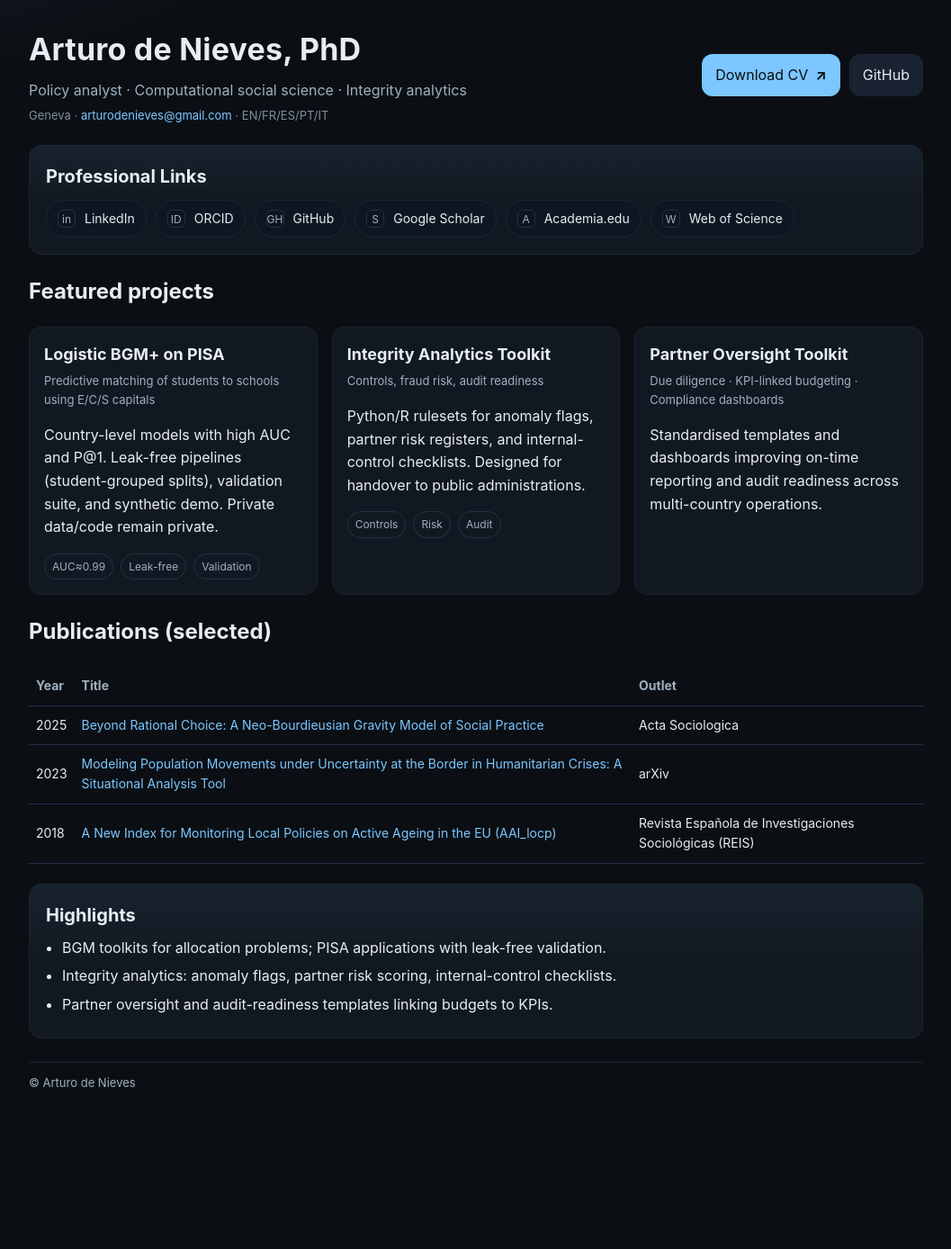
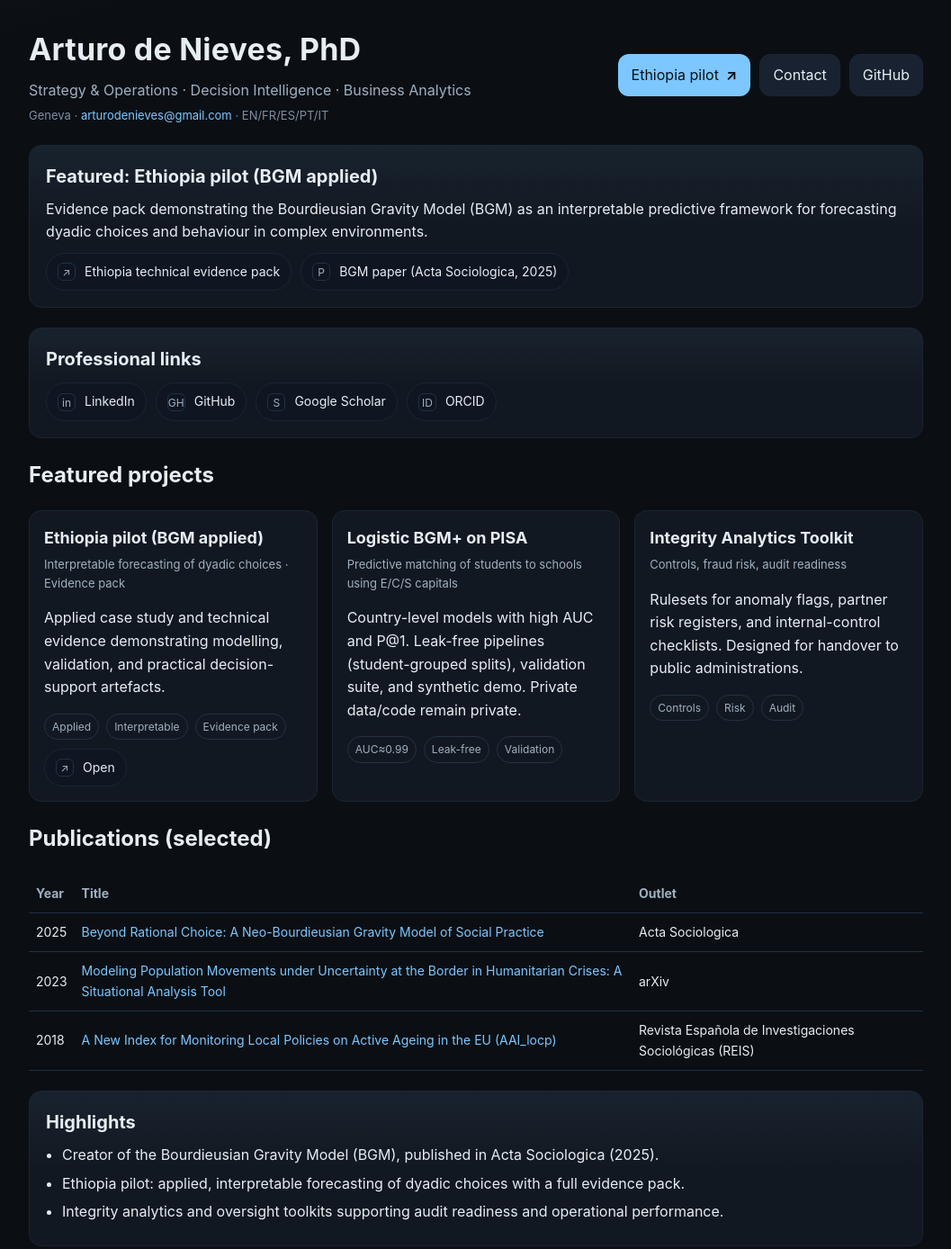
Before and after one commit to ArturoNGR/arturongr.github.io, a plain HTML site: page index.html in a window 1280 px wide. Shown: the top 1388 px of the page at 90% size, without its empty margins (111-1168 px from the left). Before the commit the page ends 1242 px from the top, so only its background shows below. Drawn offline with Linux system fonts and the light colour scheme.

Commit message:
Update index.html

```diff
--- a/index.html
+++ b/index.html
@@ -43,6 +43,7 @@ a:hover{text-decoration:underline}
   border:1px solid var(--line);border-radius:var(--radius);padding:18px
 }
 .card h2{margin:0 0 8px;font-size:20px}
+.card p{margin:0}
 
 /* Link pills */
 .links{display:flex;flex-wrap:wrap;gap:10px;margin-top:10px}
@@ -85,40 +86,55 @@ ul.clean li{margin:6px 0}
 <body>
 <div class="container">
 
-  <!-- Header -->
   <header class="header">
     <div class="brand">
       <h1>Arturo de Nieves, PhD</h1>
-      <div class="tag">Policy analyst · Computational social science · Integrity analytics</div>
+      <div class="tag">Strategy & Operations · Decision Intelligence · Business Analytics</div>
       <div class="meta">Geneva · <a href="mailto:arturodenieves@gmail.com">arturodenieves@gmail.com</a> · EN/FR/ES/PT/IT</div>
     </div>
     <nav class="actions">
-      <a class="btn primary" href="/cv.pdf" target="_blank" rel="noopener">Download CV <span class="arrow">↗</span></a>
+      <a class="btn primary" href="https://github.com/ArturoNGR/bgm-ethiopia-evidence/blob/main/ETHIOPIA_TECH_EVIDENCE_PACK.md" target="_blank" rel="noopener">Ethiopia pilot <span class="arrow">↗</span></a>
+      <a class="btn" href="mailto:arturodenieves@gmail.com">Contact</a>
       <a class="btn" href="https://github.com/ArturoNGR" target="_blank" rel="noopener">GitHub</a>
     </nav>
   </header>
 
-  <!-- Links -->
   <section class="section card">
-    <h2>Professional Links</h2>
+    <h2>Featured: Ethiopia pilot (BGM applied)</h2>
+    <p>Evidence pack demonstrating the Bourdieusian Gravity Model (BGM) as an interpretable predictive framework for forecasting dyadic choices and behaviour in complex environments.</p>
+    <div class="links">
+      <a class="pill" target="_blank" rel="noopener"
+         href="https://github.com/ArturoNGR/bgm-ethiopia-evidence/blob/main/ETHIOPIA_TECH_EVIDENCE_PACK.md"><span class="icon">↗</span> Ethiopia technical evidence pack</a>
+      <a class="pill" target="_blank" rel="noopener"
+         href="https://journals.sagepub.com/doi/10.1177/00016993251344175"><span class="icon">P</span> BGM paper (Acta Sociologica, 2025)</a>
+    </div>
+  </section>
+
+  <section class="section card">
+    <h2>Professional links</h2>
     <div class="links">
       <a class="pill" target="_blank" rel="noopener"
          href="https://www.linkedin.com/in/arturo-de-nieves-gutiérrez-de-rubalcava-phd-1aa647b9/"><span class="icon">in</span> LinkedIn</a>
-      <a class="pill" target="_blank" rel="noopener" href="https://orcid.org/0000-0002-2574-5098"><span class="icon">ID</span> ORCID</a>
       <a class="pill" target="_blank" rel="noopener" href="https://github.com/ArturoNGR"><span class="icon">GH</span> GitHub</a>
       <a class="pill" target="_blank" rel="noopener"
          href="https://scholar.google.com/citations?user=LEkgEjcAAAAJ&amp;hl=es&amp;oi=ao"><span class="icon">S</span> Google Scholar</a>
-      <a class="pill" target="_blank" rel="noopener"
-         href="https://coruna.academia.edu/ArturoDeNievesGuti%C3%A9rrezdeRubalcavaPhD"><span class="icon">A</span> Academia.edu</a>
-      <a class="pill" target="_blank" rel="noopener"
-         href="https://www.webofscience.com/wos/author/record/NQE-6143-2025"><span class="icon">W</span> Web of Science</a>
+      <a class="pill" target="_blank" rel="noopener" href="https://orcid.org/0000-0002-2574-5098"><span class="icon">ID</span> ORCID</a>
     </div>
   </section>
 
-  <!-- Featured projects -->
   <section class="section">
     <h2>Featured projects</h2>
     <div class="grid">
+      <div class="proj">
+        <h3>Ethiopia pilot (BGM applied)</h3>
+        <div class="meta">Interpretable forecasting of dyadic choices · Evidence pack</div>
+        <p>Applied case study and technical evidence demonstrating modelling, validation, and practical decision-support artefacts.</p>
+        <div class="badges"><span class="badge">Applied</span><span class="badge">Interpretable</span><span class="badge">Evidence pack</span></div>
+        <div class="links" style="margin-top:10px">
+          <a class="pill" target="_blank" rel="noopener"
+             href="https://github.com/ArturoNGR/bgm-ethiopia-evidence/blob/main/ETHIOPIA_TECH_EVIDENCE_PACK.md"><span class="icon">↗</span> Open</a>
+        </div>
+      </div>
       <div class="proj">
         <h3>Logistic BGM+ on PISA</h3>
         <div class="meta">Predictive matching of students to schools using E/C/S capitals</div>
@@ -128,18 +144,12 @@ ul.clean li{margin:6px 0}
       <div class="proj">
         <h3>Integrity Analytics Toolkit</h3>
         <div class="meta">Controls, fraud risk, audit readiness</div>
-        <p>Python/R rulesets for anomaly flags, partner risk registers, and internal-control checklists. Designed for handover to public administrations.</p>
+        <p>Rulesets for anomaly flags, partner risk registers, and internal-control checklists. Designed for handover to public administrations.</p>
         <div class="badges"><span class="badge">Controls</span><span class="badge">Risk</span><span class="badge">Audit</span></div>
-      </div>
-      <div class="proj">
-        <h3>Partner Oversight Toolkit</h3>
-        <div class="meta">Due diligence · KPI-linked budgeting · Compliance dashboards</div>
-        <p>Standardised templates and dashboards improving on-time reporting and audit readiness across multi-country operations.</p>
       </div>
     </div>
   </section>
 
-  <!-- Publications -->
   <section class="section">
     <h2>Publications (selected)</h2>
     <table class="table">
@@ -168,13 +178,12 @@ ul.clean li{margin:6px 0}
     </table>
   </section>
 
-  <!-- Highlights -->
   <section class="section card">
     <h2>Highlights</h2>
     <ul class="clean">
-      <li>BGM toolkits for allocation problems; PISA applications with leak-free validation.</li>
-      <li>Integrity analytics: anomaly flags, partner risk scoring, internal-control checklists.</li>
-      <li>Partner oversight and audit-readiness templates linking budgets to KPIs.</li>
+      <li>Creator of the Bourdieusian Gravity Model (BGM), published in Acta Sociologica (2025).</li>
+      <li>Ethiopia pilot: applied, interpretable forecasting of dyadic choices with a full evidence pack.</li>
+      <li>Integrity analytics and oversight toolkits supporting audit readiness and operational performance.</li>
     </ul>
   </section>
 
```
